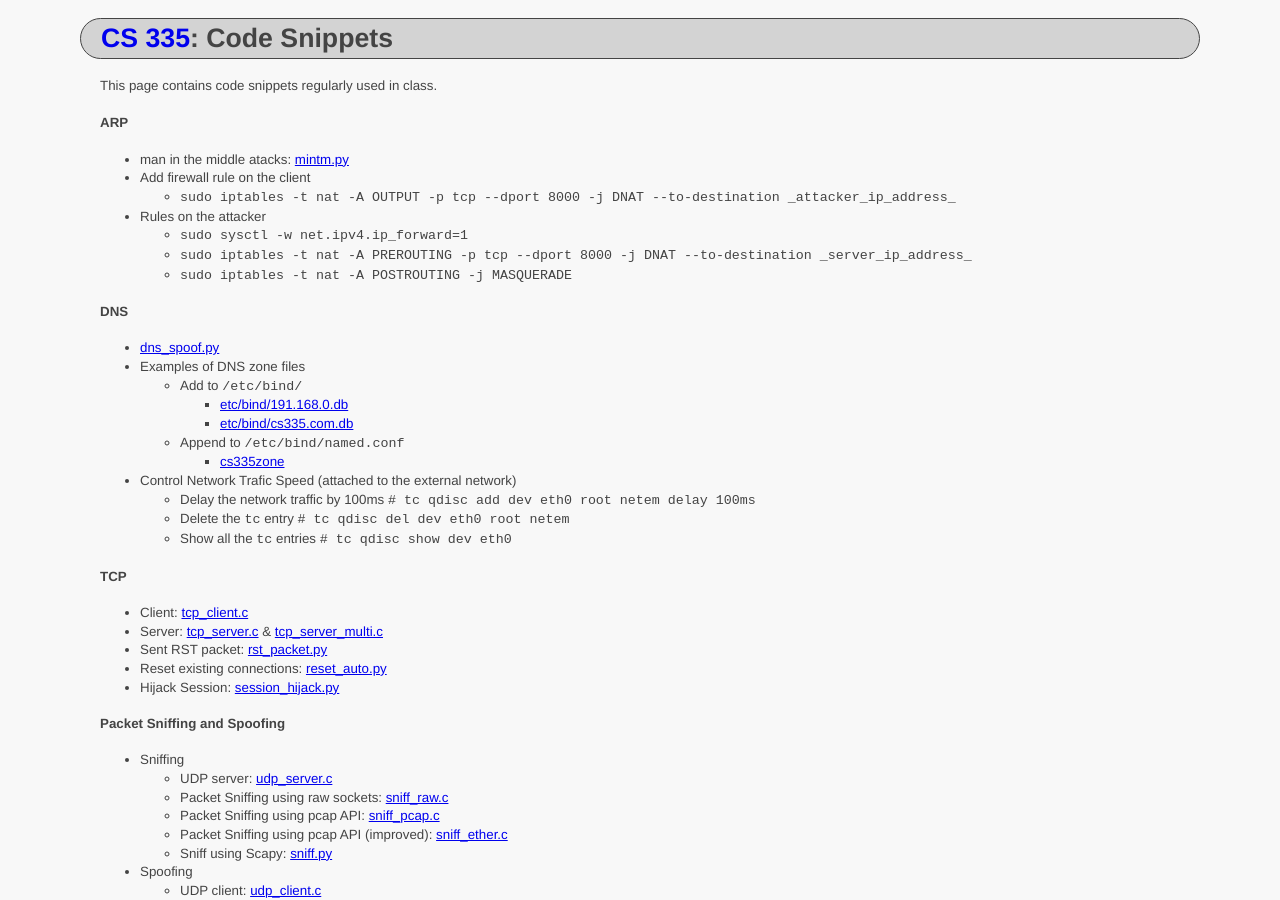
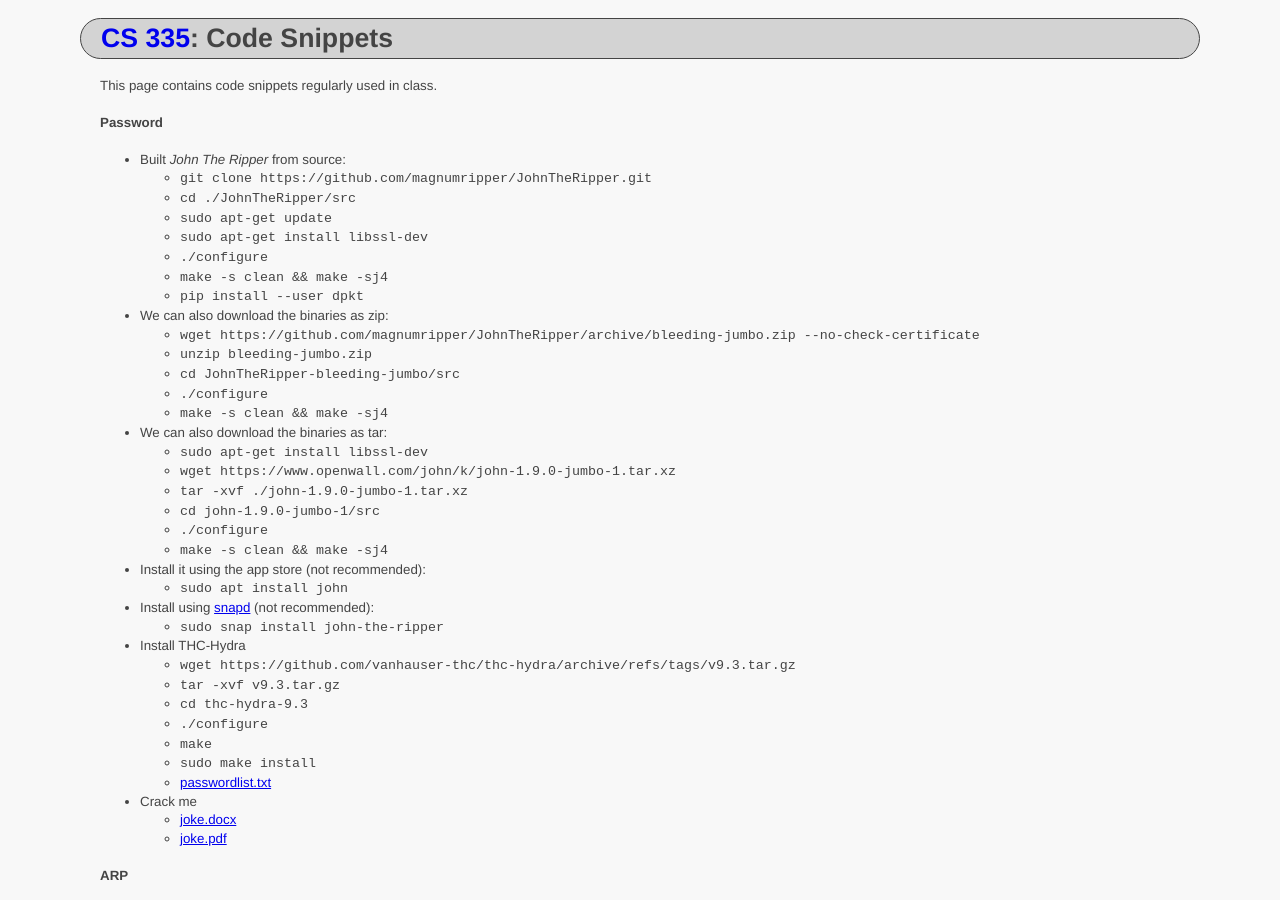
Before and after one commit to ycpcs/cs335-spring2022, a Jekyll site: the page built from code/index.md, in a window 1280 px wide and 900 px high. Built offline with Jekyll 4.4.1, drawn with Linux system fonts in a browser that asks for light colours.

Commit message:
update code

````diff
--- a/code/index.md
+++ b/code/index.md
@@ -6,7 +6,7 @@
 
 This page contains code snippets regularly used in class.
 
-<!--
+
 #### Password
 - Built _John The Ripper_ from source:
   - ```git clone https://github.com/magnumripper/JohnTheRipper.git```
@@ -15,12 +15,13 @@
   - ```sudo apt-get install libssl-dev```
   - ```./configure```
   - ``` make -s clean && make -sj4```
+  - ``` pip install --user dpkt```
 
 - We can also download the binaries as zip:
-  - ```wget https://github.com/magnumripper/JohnTheRipper/archive/bleeding-jumbo.zip```
+  - ```wget https://github.com/magnumripper/JohnTheRipper/archive/bleeding-jumbo.zip --no-check-certificate```
   - ```unzip bleeding-jumbo.zip```
   - ```cd JohnTheRipper-bleeding-jumbo/src```
-  - ```./configure && make```
+  - ```./configure```
   - ``` make -s clean && make -sj4```
 
 - We can also download the binaries as tar:
@@ -38,17 +39,19 @@
   - ```sudo snap install john-the-ripper```
 
 - Install THC-Hydra
-  - ```wget https://github.com/vanhauser-thc/thc-hydra/archive/v9.1.tar.gz```
-  - ```tar -xvf v9.1.tar.gz```
-  - ```cd thc-hydra-9.1```
+  - ```wget https://github.com/vanhauser-thc/thc-hydra/archive/refs/tags/v9.3.tar.gz```
+  - ```tar -xvf v9.3.tar.gz```
+  - ```cd thc-hydra-9.3```
   - ```./configure```
   - ```make```
   - ```sudo make install```
+  - [passwordlist.txt](pass\passwordlist.txt.tar.gz)
 
 - Crack me
   - [joke.docx](pass\joke.docx)
   - [joke.pdf](pass\joke.pdf)
 
+<!--
 #### SQL
 - [Insert Employees](sql\insert_script.html)
 
````
Also changed, not shown: 1 other file.
